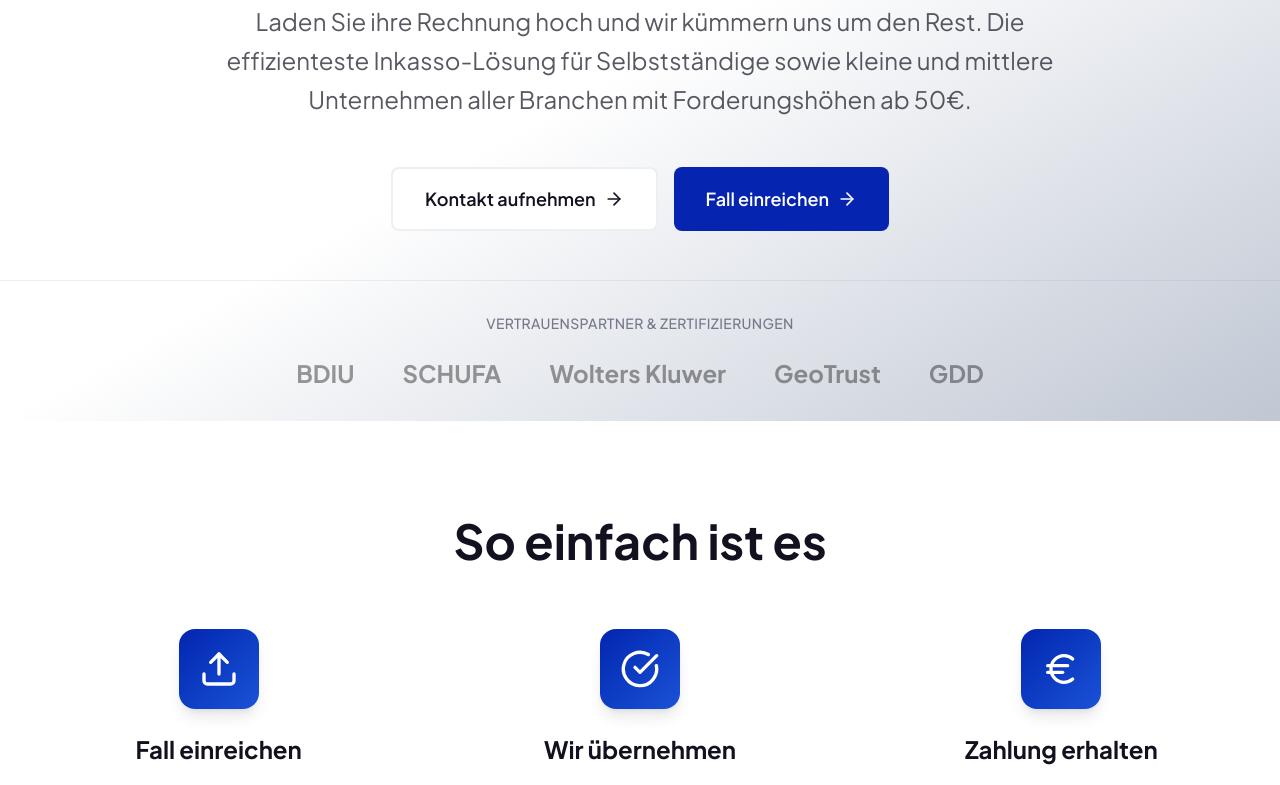
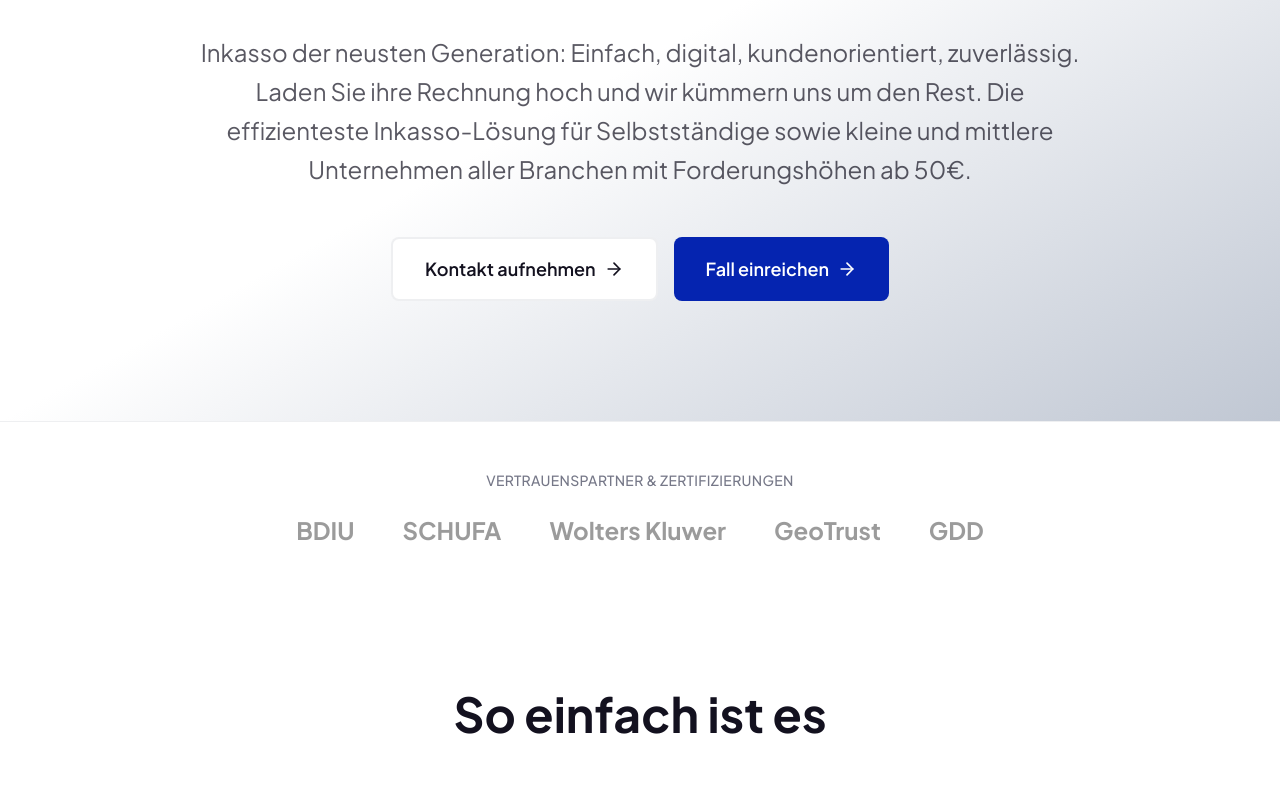
Before and after one commit to maurice1904/nota-finance, a Next.js app: page / in a window 1280 px wide. Shown: the part 381-1166 px from the top of the page. Built offline with nearby package versions, Linux system fonts and the light colour scheme.

Commit message:
trust slider v1

```diff
--- a/app/page.tsx
+++ b/app/page.tsx
@@ -1,6 +1,7 @@
 import Link from "next/link";
 import { Upload, CheckCircle, Euro, ArrowRight } from "lucide-react";
 import CTASection from "@/components/CTASection";
+import TrustSlider from "@/components/TrustSlider";
 import Image from "next/image";
 
 export default function Home() {
@@ -45,21 +46,10 @@ export default function Home() {
             </div>
           </div>
         </div>
+      </section>
 
-        {/* Trust Slider - Pinned to Bottom */}
-        <div className="pb-8 border-t border-border-subtle pt-8">
-          <p className="text-center text-sm font-medium text-neutral-500 mb-6 uppercase tracking-wide">
-            Vertrauenspartner & Zertifizierungen
-          </p>
-          <div className="max-w-6xl mx-auto px-4 flex flex-wrap justify-center items-center gap-12 opacity-60 grayscale">
-            <div className="text-2xl font-bold text-text-900/70">BDIU</div>
-            <div className="text-2xl font-bold text-text-900/70">SCHUFA</div>
-            <div className="text-2xl font-bold text-text-900/70">Wolters Kluwer</div>
-            <div className="text-2xl font-bold text-text-900/70">GeoTrust</div>
-            <div className="text-2xl font-bold text-text-900/70">GDD</div>
-          </div>
-        </div>
-      </section>
+      {/* Trust Slider - Separate Section with Fade-in */}
+      <TrustSlider />
 
       {/* Erklärung Section - So einfach ist es */}
       <section className="py-24 bg-white">
--- /dev/null
+++ b/components/TrustSlider.tsx
@@ -0,0 +1,48 @@
+"use client";
+
+import { useEffect, useRef, useState } from "react";
+
+export default function TrustSlider() {
+  const [isVisible, setIsVisible] = useState(false);
+  const sectionRef = useRef<HTMLElement>(null);
+
+  useEffect(() => {
+    const observer = new IntersectionObserver(
+      ([entry]) => {
+        if (entry.isIntersecting) {
+          setIsVisible(true);
+          observer.disconnect(); // Only animate once
+        }
+      },
+      { threshold: 0.1 }
+    );
+
+    if (sectionRef.current) {
+      observer.observe(sectionRef.current);
+    }
+
+    return () => observer.disconnect();
+  }, []);
+
+  return (
+    <section
+      ref={sectionRef}
+      className={`py-12 border-t border-border-subtle bg-white transition-all duration-700 ease-out ${
+        isVisible
+          ? "opacity-100 translate-y-0"
+          : "opacity-0 translate-y-8"
+      }`}
+    >
+      <p className="text-center text-sm font-medium text-neutral-500 mb-6 uppercase tracking-wide">
+        Vertrauenspartner & Zertifizierungen
+      </p>
+      <div className="max-w-6xl mx-auto px-4 flex flex-wrap justify-center items-center gap-12 opacity-60 grayscale">
+        <div className="text-2xl font-bold text-text-900/70">BDIU</div>
+        <div className="text-2xl font-bold text-text-900/70">SCHUFA</div>
+        <div className="text-2xl font-bold text-text-900/70">Wolters Kluwer</div>
+        <div className="text-2xl font-bold text-text-900/70">GeoTrust</div>
+        <div className="text-2xl font-bold text-text-900/70">GDD</div>
+      </div>
+    </section>
+  );
+}
```
